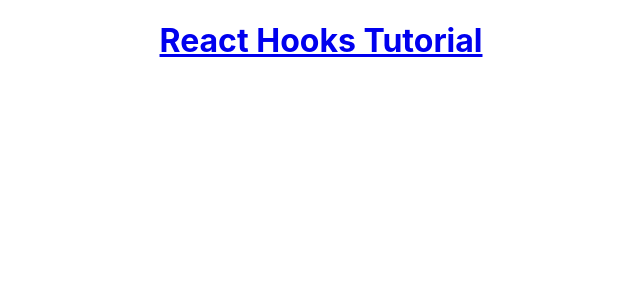
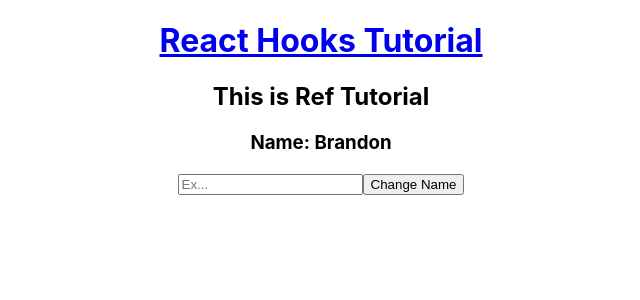
Before and after one commit to espinbrandon49/react-hooks-tutorial, a React (Create React App) app: page /refTutorial in a window 1280 px wide. Shown: the top 300 px of the page, without its empty margins (319-959 px from the left). Built offline with nearby package versions, Linux system fonts and the light colour scheme.

Commit message:
add layouteffect tutorial

```diff
--- a/src/App.js
+++ b/src/App.js
@@ -5,6 +5,9 @@ import Home from './Pages/Home';
 import StateTutorial from './Pages/StateTutorial';
 import ReducerTutorial from './Pages/ReducerTutorial';
 import EffectTutorial from './Pages/EffectTutorial';
+import RefTutorial from './Pages/RefTutorial';
+import LayoutEffectTutorial from './Pages/LayoutEffectTutorial';
+import ImperativeHandle from './Pages/ImperativeHandle';
 
 function App() {
   return (
@@ -16,6 +19,9 @@ function App() {
           <Route path='stateTutorial' element={<StateTutorial/>}/>
           <Route path='reducerTutorial' element={<ReducerTutorial/>}/>
           <Route path='effectTutorial' element={<EffectTutorial/>}/>
+          <Route path='refTutorial' element={<RefTutorial/>}/>
+          <Route path='layoutEffectTutorial' element={<LayoutEffectTutorial/>}/>
+          <Route path='imperativeHandle' element={<ImperativeHandle/>}/>
         </Routes>
       </div>
     </Router>
--- a/src/Pages/EffectTutorial.js
+++ b/src/Pages/EffectTutorial.js
@@ -11,7 +11,7 @@ const EffectTutorial = () => {
       .then((response) => {
         // console.log(response.data)
         console.log('meow')
-        setData(response.data[0].email)
+        setData(response.data.map((subject, i) => <li>{subject.email}</li>))
       })
   }, [count])
 
--- a/src/Pages/Home.js
+++ b/src/Pages/Home.js
@@ -8,6 +8,9 @@ const Home = () => {
         <li><Link to="/stateTutorial">State Tutorial</Link></li>
         <li><Link to="/reducerTutorial">Reducer Tutorial</Link></li>
         <li><Link to="/effectTutorial">Effect Tutorial</Link></li>
+        <li><Link to="/refTutorial">Ref Tutorial</Link></li>
+        <li><Link to="/layoutEffectTutorial">Use Layout Effect Tutorial</Link></li>
+        <li><Link to="/imperativeHandle.js">Imperative Handle Tutorial</Link></li>
       </ul>
     </>
   )
--- /dev/null
+++ b/src/Pages/ImperativeHandle.js
@@ -0,0 +1,11 @@
+
+
+const ImperativeHandle = () => {
+  return (
+    <div>
+
+    </div>
+  )
+}
+
+export default ImperativeHandle
--- /dev/null
+++ b/src/Pages/LayoutEffectTutorial.js
@@ -0,0 +1,24 @@
+import { useLayoutEffect, useEffect, useRef } from "react"
+
+const LayoutEffectTutorial = () => {
+  const inputRef = useRef(null)
+
+  useLayoutEffect(() => {
+    console.log(inputRef.current.value)
+  }, [])
+
+  useEffect(() => {
+    inputRef.current.value = 'HELLO'
+  }, [])
+
+  return (
+    <>
+      <h2>Layout Effect Tutorial</h2>
+      <div>
+        <input ref={inputRef} value="Brandon" style={{ width: 400, height: 60 }} />
+      </div>
+    </>
+  )
+}
+
+export default LayoutEffectTutorial
--- /dev/null
+++ b/src/Pages/RefTutorial.js
@@ -0,0 +1,24 @@
+import { useRef, useState } from "react"
+
+const RefTutorial = () => {
+  const [textContent, setTextContent] = useState('Brandon')
+  const inputRef = useRef(null);
+
+  const onClick = () => {
+    inputRef.current.focus();
+    setTextContent(inputRef.current.value)
+  }
+
+  return (
+    <>
+      <h2>This is Ref Tutorial</h2>
+      <div>
+        <h3>Name: <span>{textContent}</span></h3>
+        <input type="text" placeholder="Ex..." ref={inputRef} />
+        <button onClick={onClick}>Change Name</button>
+      </div>
+    </>
+  )
+}
+
+export default RefTutorial
```
